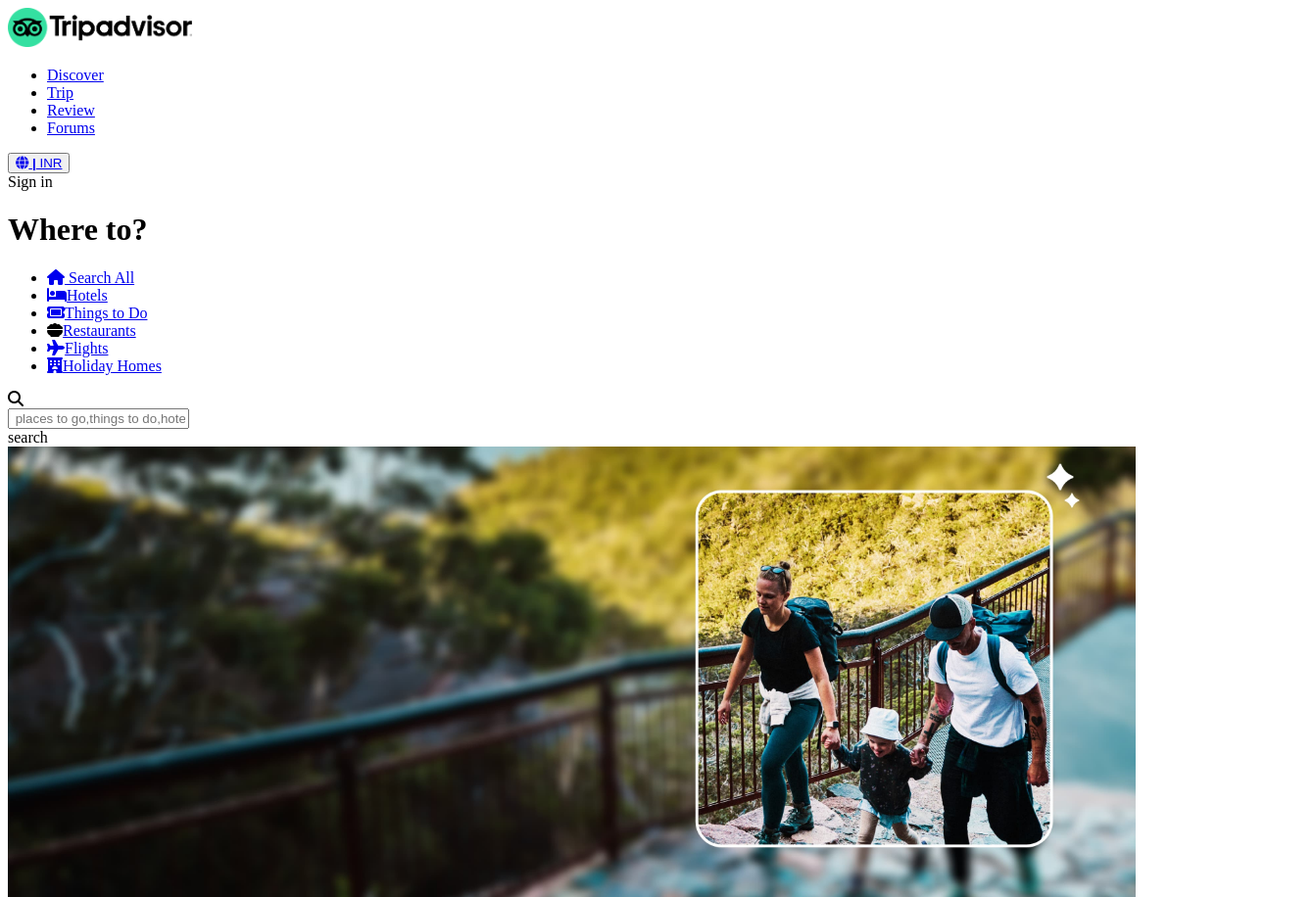
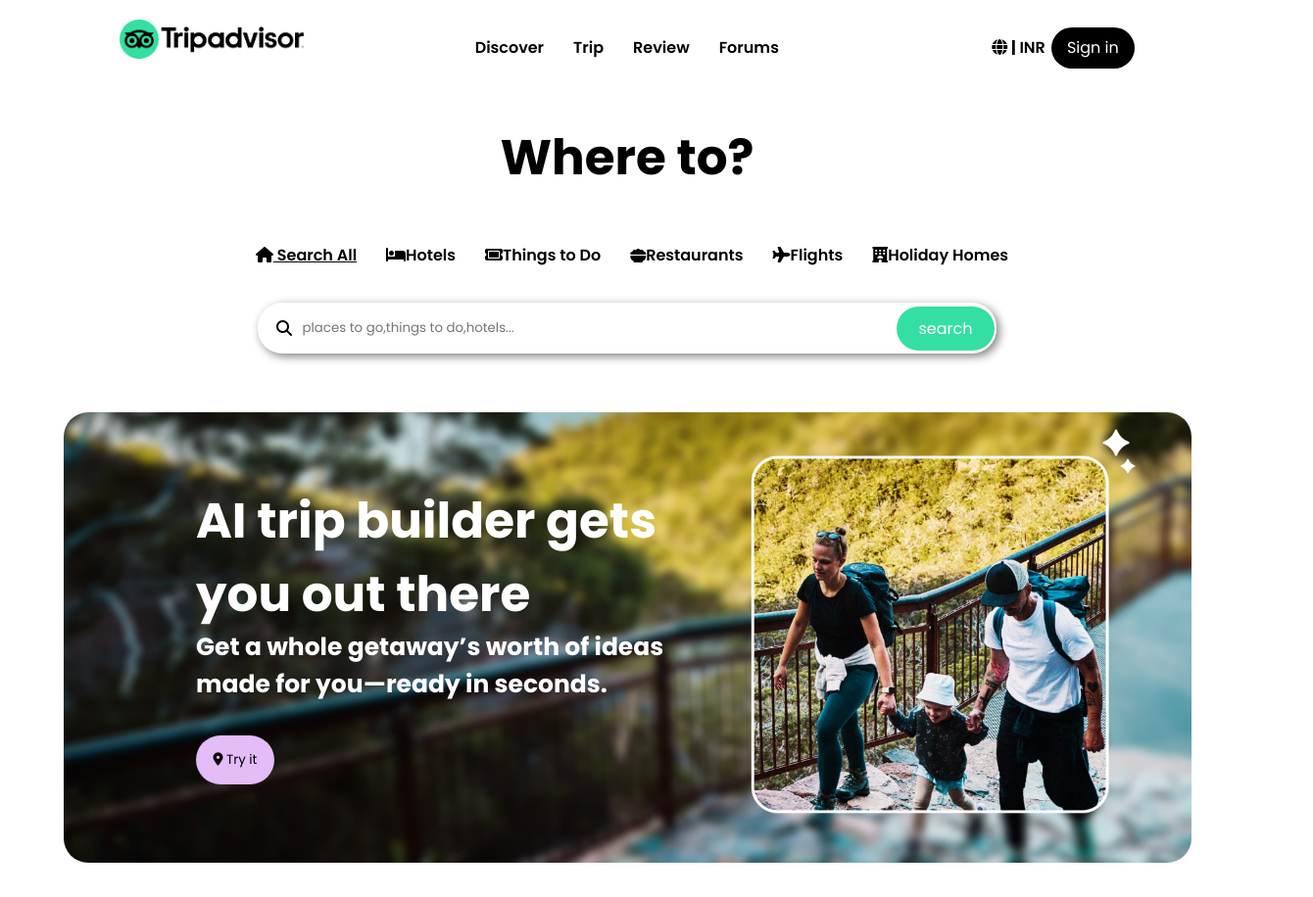
Before and after one commit to Rakeshsunil/tripadvisor-clone, a plain HTML site: page index.html in a window 1280 px wide. Shown: the top 916 px of the page at 98% size, 1340 px wide, since content can reach past the window. Drawn offline with Linux system fonts and the light colour scheme.

Commit message:
Update index.html

```diff
--- a/index.html
+++ b/index.html
@@ -4,7 +4,7 @@
         <meta charset="UTF-8" />
         <meta name="viewport" content="width=device-width, initial-scale=1.0" />
         <title>trip advisor clone</title>
-        <link rel="stylesheet" href="/Tripadvisor/index (1).css" />
+        <link rel="stylesheet" href="index (1).css" />
         <link rel="icon" type="image/png" href="/tripadvisor/icon.png" />
         <script src="https://kit.fontawesome.com/1a5b9deb11.js" crossorigin="anonymous"></script>
         <link rel="preconnect" href="https://fonts.googleapis.com" />
```
